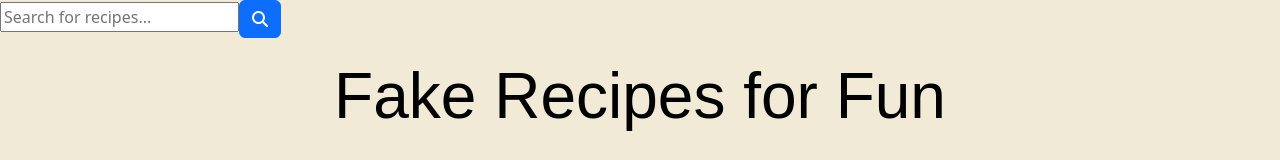
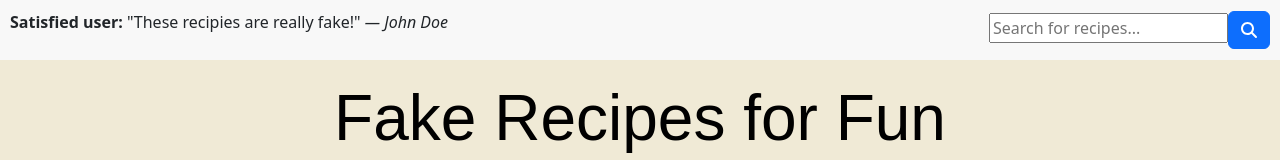
Before and after one commit to nmiller2379/fake-recipe-app, a React (Create React App) app: page / in a window 1280 px wide. Shown: the top 160 px of the page. Built offline with nearby package versions, Linux system fonts and the light colour scheme; no server answers.

Commit message:
minor styling touch-up

```diff
--- a/src/pages/Home/Home.css
+++ b/src/pages/Home/Home.css
@@ -1,7 +1,18 @@
-#header {
-    background-color: #f8f9fa;
-    padding: 10px;
-    margin-bottom: 20px;
-    display: flex;
-    justify-content: space-between;
+#top-bar {
+  display: flex;
+  justify-content: space-between;
+  align-items: center;
+  width: 100%;
+  padding: 10px;
+    background-color: #f8f8f8;
 }
+
+#testimonial {
+  flex: 1;
+}
+
+#search-container {
+  display: flex;
+  justify-content: flex-end;
+  align-items: center;
+}
--- a/src/pages/Home/Home.js
+++ b/src/pages/Home/Home.js
@@ -5,6 +5,7 @@ import Button from "react-bootstrap/Button";
 import Card from "react-bootstrap/Card";
 import axios from "axios";
 import { useNavigate } from "react-router-dom";
+import "./Home.css";
 
 export default function Home() {
   const [recipes, setRecipes] = useState([]);
@@ -36,8 +37,14 @@ export default function Home() {
 
   return (
     <>
-      <div id="header">
-        <SearchBar onChange={handleChange} onClick={handleClick} />
+      <div id="top-bar">
+        <p id="testimonial">
+          <strong>Satisfied user:</strong> "These recipies are really fake!"
+          <i> &mdash; John Doe</i>
+        </p>
+        <div id="search-container">
+          <SearchBar onChange={handleChange} onClick={handleClick} />
+        </div>
       </div>
       <Header title="Fake Recipes for Fun" />
       <div className="d-flex flex-wrap justify-content-center">
```
